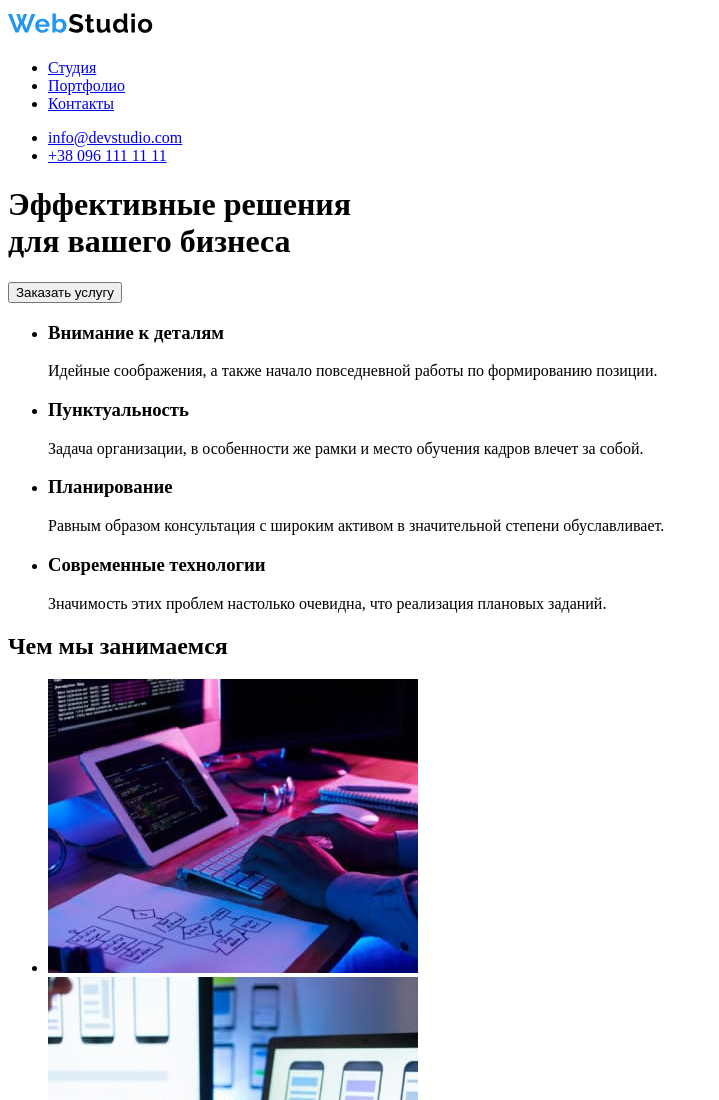
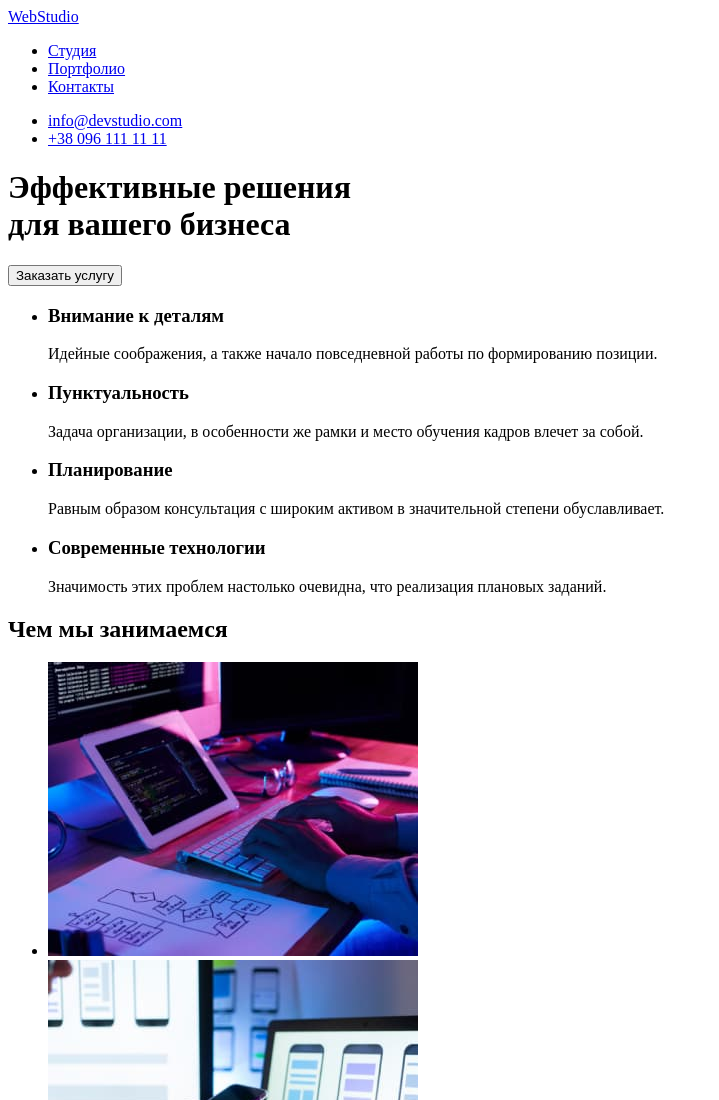
Before and after one commit to M14man/goit-markup-hw-01, a plain HTML site: page index.html in a window 1280 px wide. Shown: the top 1100 px of the page, without its empty margins (0-719 px from the left). Drawn offline with Linux system fonts and the light colour scheme.

Commit message:
Змінив лого на текстове

```diff
--- a/index.html
+++ b/index.html
@@ -12,9 +12,7 @@
     <!--Header-->
     <header>
         <nav>
-            <a href="/">
-                <img src="./images/logo.svg" alt="logo" width="145" height="31">
-            </a>
+            <a href="/">WebStudio</a>
             <ul>
                 <li>
                     <a href="#">Студия</a>
```
